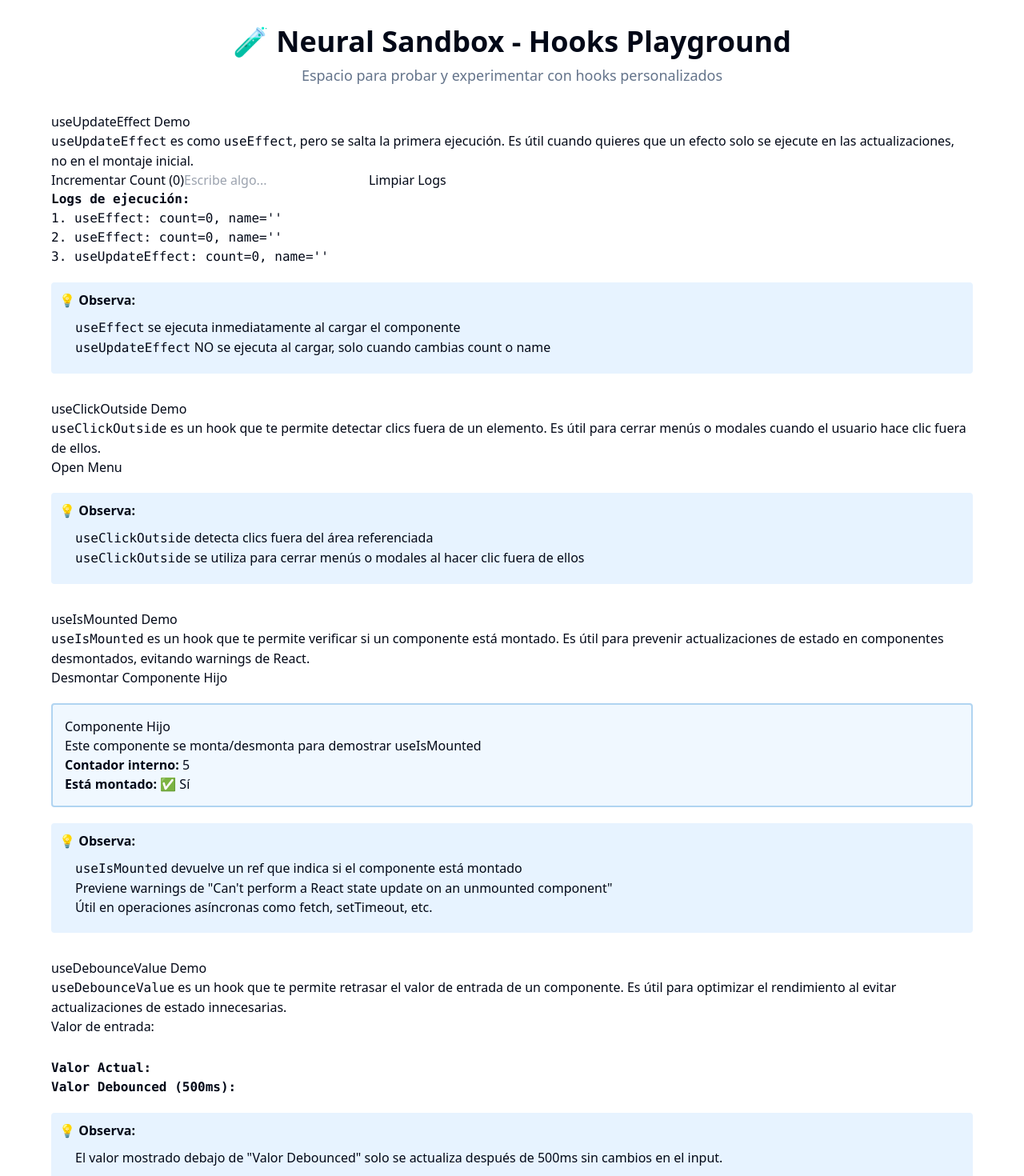
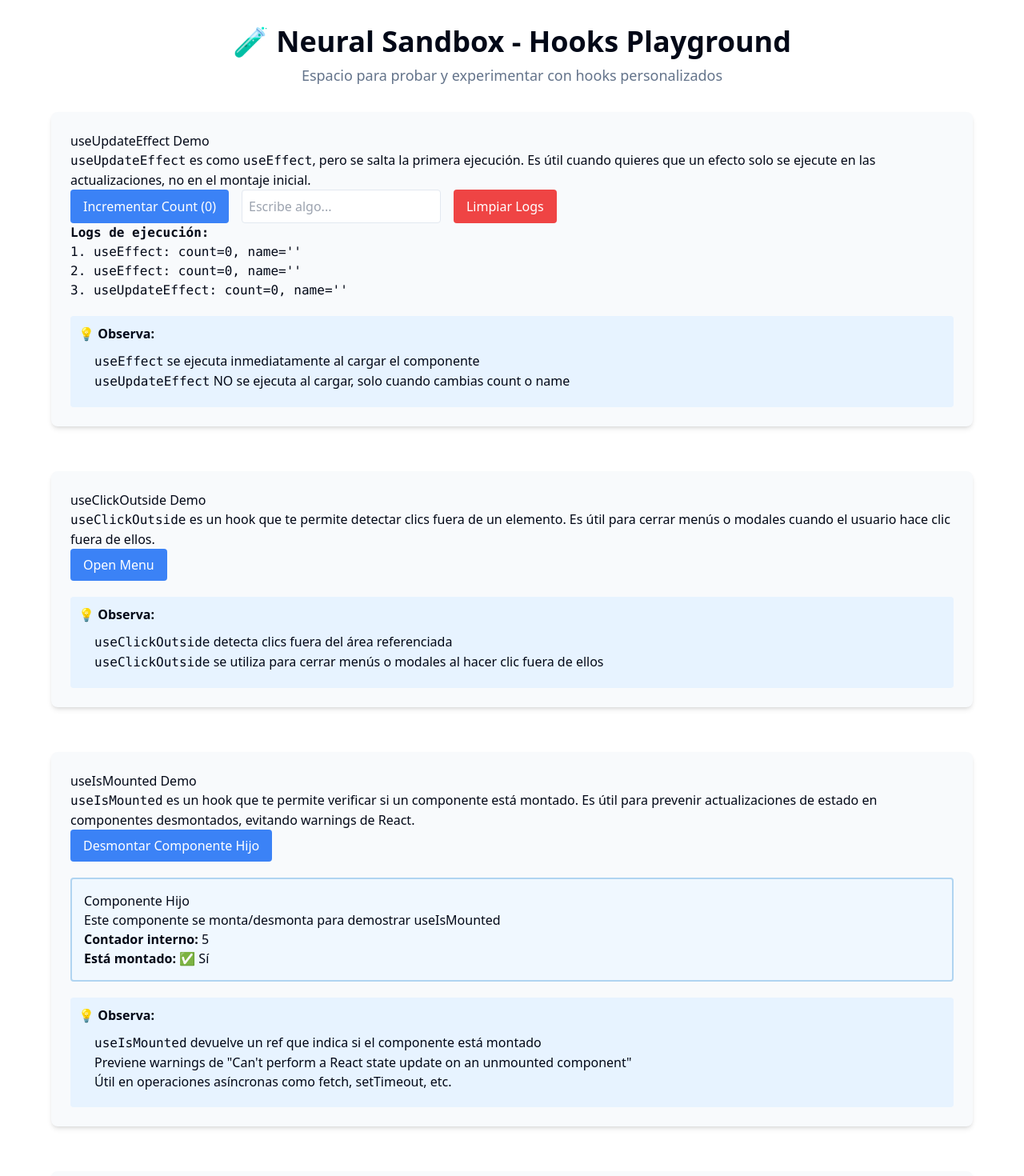
Before and after one commit to Alountk/neural-sandbox, a React (Create React App) app in the folder playground/: page / in a window 1280 px wide. Shown: the top 1470 px of the page at 80% size. Built offline with nearby package versions, Linux system fonts and the light colour scheme.

Commit message:
styles: styles with tailwindcss

```diff
--- a/playground/src/App.tsx
+++ b/playground/src/App.tsx
@@ -18,7 +18,7 @@ function App() {
           </p>
         </div>
 
-        <div className="space-y-8">
+        <div className="space-y-8 flex flex-col gap-6">
           <UseUpdateEffectDemo />
           <UseClickOutsideDemo />
           <UseIsMountedDemo />
--- a/playground/src/components/UseClickOutsideDemo.tsx
+++ b/playground/src/components/UseClickOutsideDemo.tsx
@@ -12,7 +12,7 @@ const UseClickOutsideDemo: React.FC = () => {
 
   const ref = useClickOutside<HTMLDivElement>(handleClickOutside);
   return (
-    <div className="hook-demo">
+    <div className="hook-demo bg-slate-50 p-6 rounded-lg shadow-md">
       <h2>useClickOutside Demo</h2>
       <p>
         <code>useClickOutside</code> es un hook que te permite detectar clics fuera de un elemento.
@@ -21,6 +21,7 @@ const UseClickOutsideDemo: React.FC = () => {
 
       <div className="demo-controls">
           <button
+            className="bg-blue-500 text-white px-4 py-2 rounded"
             onClick={() => setIsOpen(true)}
             aria-expanded={isOpen}
             aria-controls="demo-menu"
--- a/playground/src/components/UseDebounceValueDemo.tsx
+++ b/playground/src/components/UseDebounceValueDemo.tsx
@@ -6,7 +6,7 @@ const UseDebounceValueDemo: React.FC = () => {
   const debouncedValue = useDebounceValue(inputValue, 500);
 
   return (
-    <div className="hook-demo">
+    <div className="hook-demo bg-slate-50 p-6 rounded-lg shadow-md">
       <h2>useDebounceValue Demo</h2>
       <p>
         <code>useDebounceValue</code> es un hook que te permite retrasar el
@@ -16,13 +16,13 @@ const UseDebounceValueDemo: React.FC = () => {
 
       <div className="demo-controls">
         <label
+          className="block mb-2 font-medium"
           htmlFor="debounce-input"
-          style={{ display: "block", marginBottom: "4px" }}
         >
           Valor de entrada:
         </label>
         <input
-          id="debounce-input"
+          className="border p-2 rounded"
           type="text"
           value={inputValue}
           onChange={(e) => setInputValue(e.target.value)}
--- a/playground/src/components/UseIsMountedDemo.tsx
+++ b/playground/src/components/UseIsMountedDemo.tsx
@@ -5,7 +5,7 @@ const UseIsMountedDemo: React.FC = () => {
   const [showChild, setShowChild] = useState<boolean>(true);
 
   return (
-    <div className="hook-demo">
+    <div className="hook-demo bg-slate-50 p-6 rounded-lg shadow-md">
       <h2>useIsMounted Demo</h2>
       <p>
         <code>useIsMounted</code> es un hook que te permite verificar si un
@@ -14,7 +14,7 @@ const UseIsMountedDemo: React.FC = () => {
       </p>
 
       <div className="demo-controls">
-        <button onClick={() => setShowChild(!showChild)}>
+        <button className="bg-blue-500 text-white px-4 py-2 rounded" onClick={() => setShowChild(!showChild)}>
           {showChild ? "Desmontar" : "Montar"} Componente Hijo
         </button>
       </div>
--- a/playground/src/components/UseUpdateEffectDemo.tsx
+++ b/playground/src/components/UseUpdateEffectDemo.tsx
@@ -19,26 +19,27 @@ const UseUpdateEffectDemo: React.FC = () => {
   const clearLogs = () => setLogs([]);
 
   return (
-    <div className="hook-demo">
+    <div className="hook-demo bg-slate-50 p-6 rounded-lg shadow-md">
       <h2>useUpdateEffect Demo</h2>
       <p>
         <code>useUpdateEffect</code> es como <code>useEffect</code>, pero se salta la primera ejecución.
         Es útil cuando quieres que un efecto solo se ejecute en las actualizaciones, no en el montaje inicial.
       </p>
 
-      <div className="demo-controls">
-        <button onClick={() => setCount(c => c + 1)}>
+      <div className="flex gap-4 demo-controls">
+        <button className="bg-blue-500 text-white px-4 py-2 rounded" onClick={() => setCount(c => c + 1)}>
           Incrementar Count ({count})
         </button>
 
         <input
+          className="border p-2 rounded"
           type="text"
           placeholder="Escribe algo..."
           value={name}
           onChange={(e) => setName(e.target.value)}
         />
 
-        <button onClick={clearLogs}>
+        <button className="bg-red-500 text-white px-4 py-2 rounded" onClick={clearLogs}>
           Limpiar Logs
         </button>
       </div>
--- a/playground/tsconfig.json
+++ b/playground/tsconfig.json
@@ -21,7 +21,7 @@
     "jsx": "react-jsx",
     "baseUrl": ".",
     "paths": {
-      "@/hooks/*": ["../hooks/*/index"],
+      "@/hooks/*": ["./src/hooks/hooks"],
       "@/components/*": ["./src/components/*"],
       "@/lib/*": ["./src/lib/*"],
       "@/*": ["./src/*"]
```
